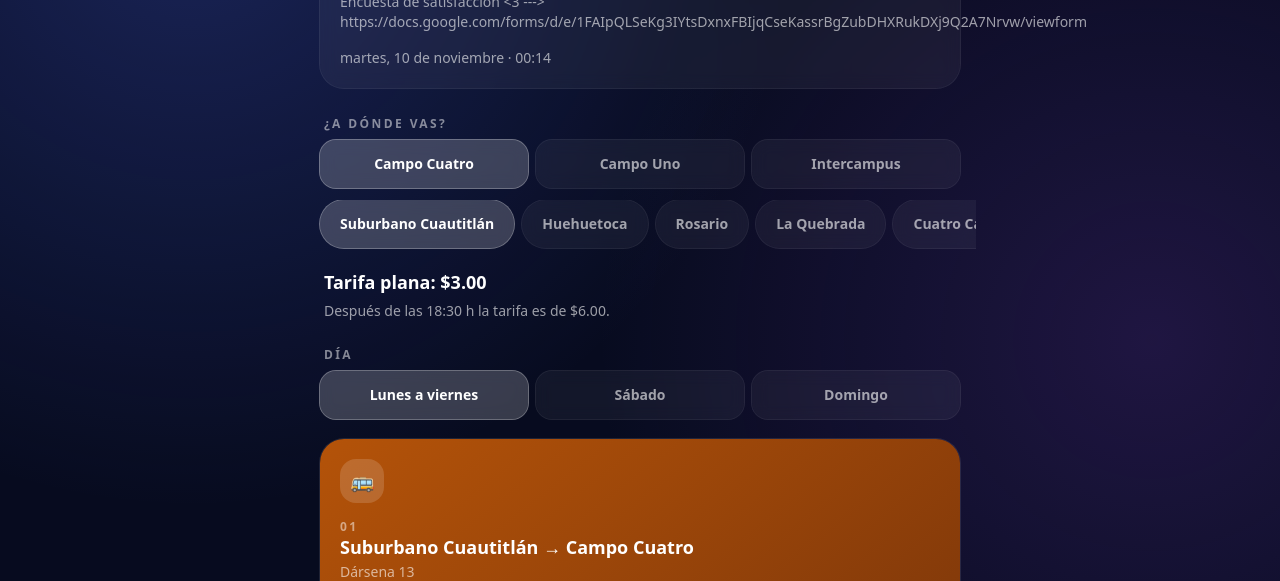
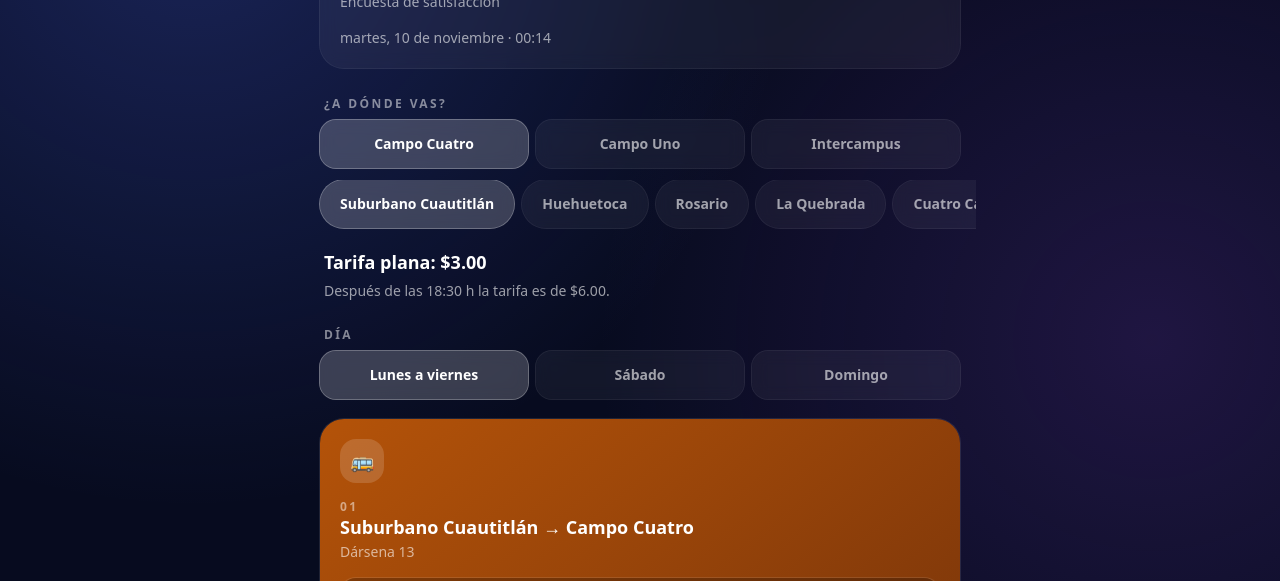
Before and after one commit to Bitjornet/Transporte-Fesc, a plain HTML site: page index.html in a window 1280 px wide. Shown: the part 100-681 px from the top of the page. Drawn offline with nearby package versions, Linux system fonts and the light colour scheme; no server answers.

Commit message:
Encuaesta 2

```diff
--- a/index.html
+++ b/index.html
@@ -29,7 +29,8 @@
         <p class="text-sm text-white/60">Todos los horarios en un solo lugar</p>
       </div>
     </div>
-    <p class="text-sm text-white/60">Encuesta de satisfaccion <3 ---> https://docs.google.com/forms/d/e/1FAIpQLSeKg3IYtsDxnxFBIjqCseKassrBgZubDHXRukDXj9Q2A7Nrvw/viewform </p>
+    <p class="text-sm text-white/60">Encuesta de satisfaccion </p>
+    <a href="https://docs.google.com/forms/d/e/1FAIpQLSeKg3IYtsDxnxFBIjqCseKassrBgZubDHXRukDXj9Q2A7Nrvw/viewform"></a>
     <p id="clock" class="mt-4 text-sm font-medium tabular-nums text-white/60"></p>
   </header>
 
```
